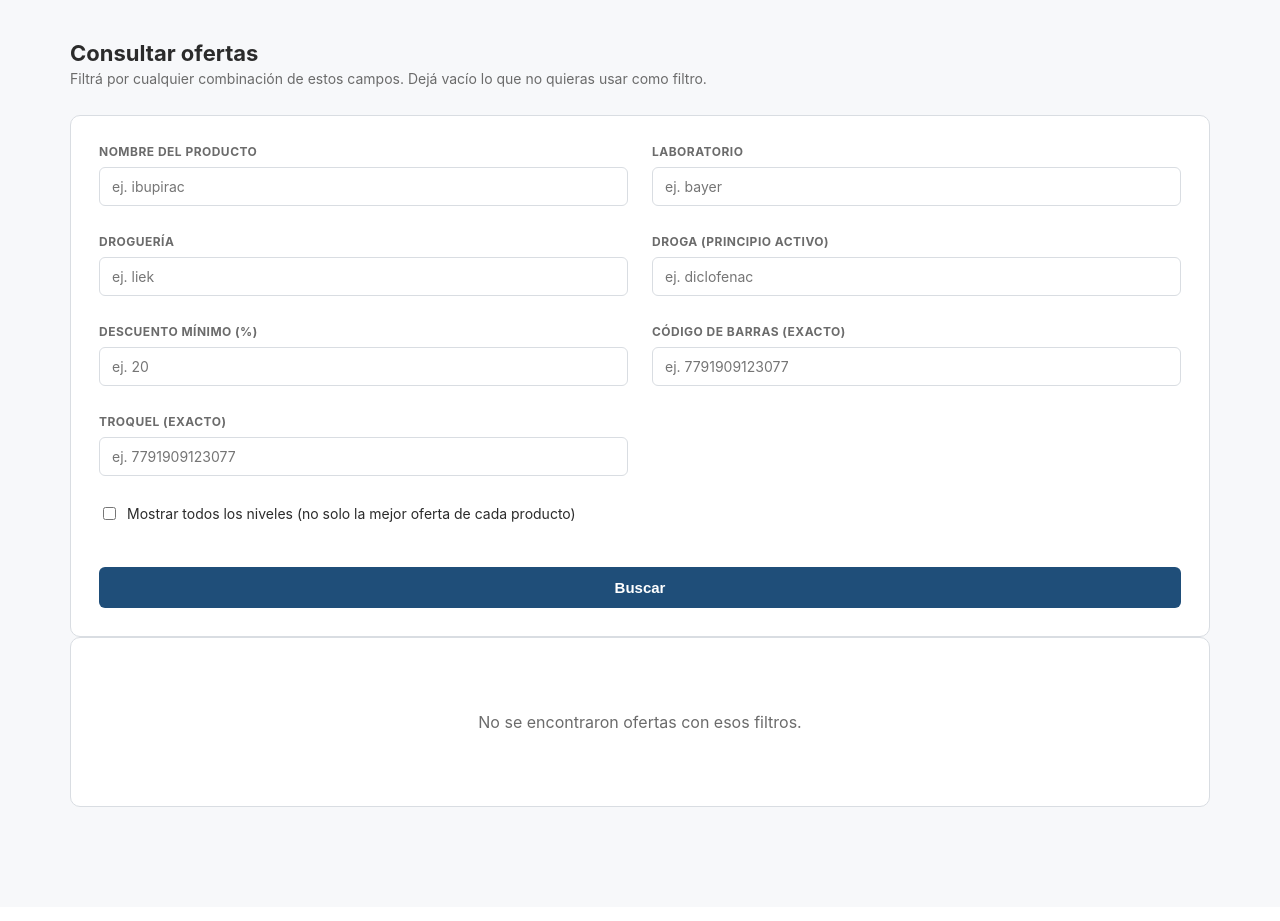
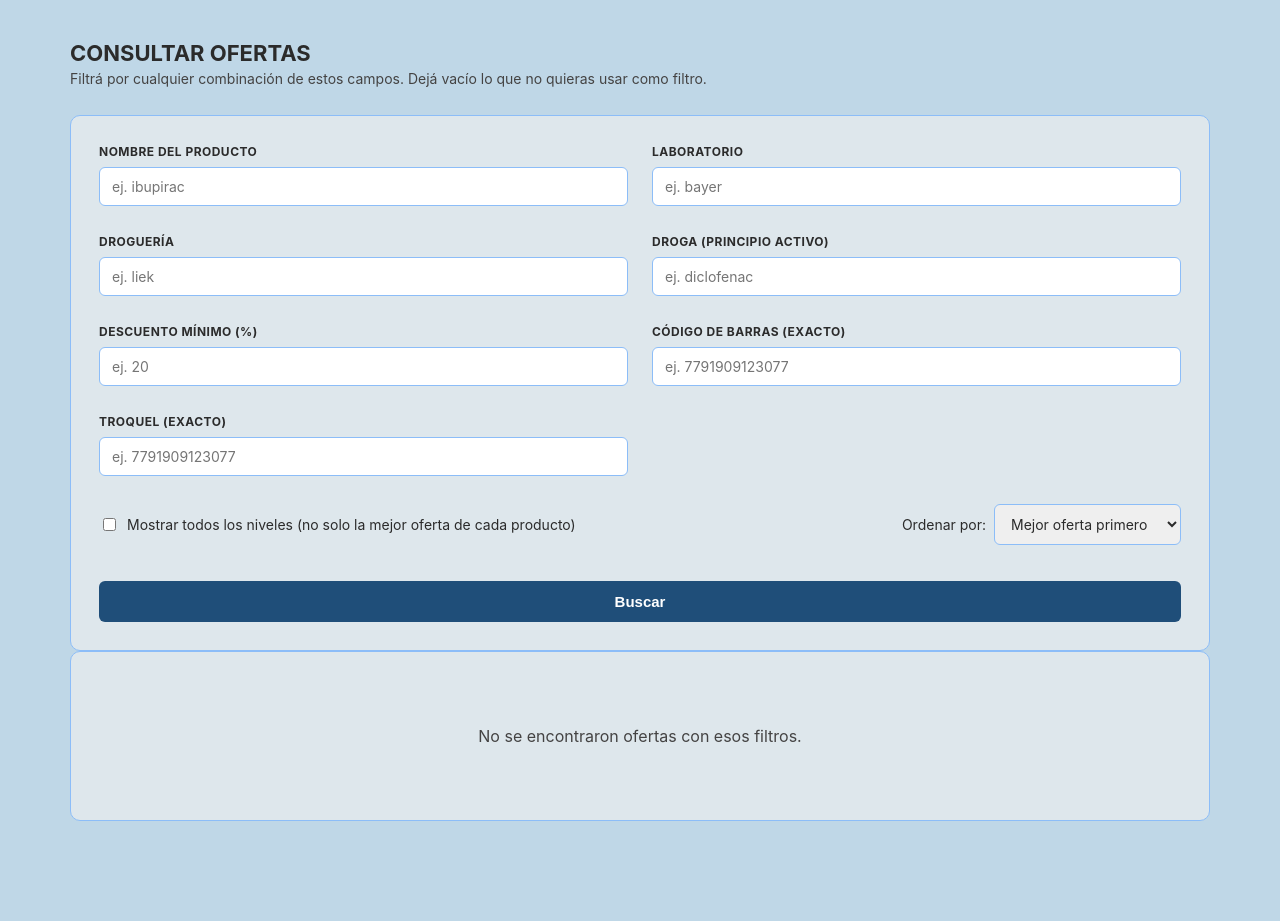
Before and after one commit to Lumacel/Gestor_ofertas_droguerias, a Flask app: page /consultar in a window 1280 px wide. Shown: the part 48-969 px from the top of the page. Before the commit the page ends 855 px from the top, so only its background shows below. Run offline with Flask 3, Linux system fonts and the light colour scheme; data that the repository does not hold is empty; some libraries are stand-ins or nearby versions.

Commit message:
add campo ordenar segun

```diff
--- a/app.py
+++ b/app.py
@@ -130,6 +130,9 @@ def api_ofertas():
     # por defecto solo se ven las ofertas ganadoras; el frontend manda
     # "false" explicito cuando el usuario tilda "mostrar todos los niveles"
     solo_mejores = request.args.get("solo_mejores", "true") != "false"
+    orden = request.args.get("orden", "porcentaje")
+    if orden not in ("porcentaje", "nombre"):
+        orden = "porcentaje"
 
     with BaseDatos() as db:
         resultados = db.buscar_ofertas(
@@ -141,6 +144,7 @@ def api_ofertas():
             drogueria=drogueria,
             porcentaje_minimo=porcentaje_minimo,
             solo_mejores=solo_mejores,
+            orden=orden,
         )
 
     return jsonify([serializar_fila(r) for r in resultados])
--- a/base_datos.py
+++ b/base_datos.py
@@ -109,7 +109,8 @@ class BaseDatos:
 
     def buscar_ofertas(self, producto_id=None, codigo=None, troquel=None, nombre=None,
                         laboratorio=None, droga=None, drogueria=None,
-                        porcentaje_minimo=None, solo_mejores=True, limite=100):
+                        porcentaje_minimo=None, solo_mejores=True, orden="porcentaje",
+                        limite=100):
         """Busqueda combinada: cualquier filtro que venga en None se
         ignora, y los que si vienen se combinan con AND. producto_id
         es para cuando ya tenes el id a mano (ej. el usuario lo eligio
@@ -126,7 +127,13 @@ class BaseDatos:
         solo_mejores=False se ven todos los niveles que compiten, con
         'es_mejor' marcando cual gano -- util para auditar o depurar,
         como cuando cargamos un descuento de prueba para verificar la
-        logica."""
+        logica.
+
+        orden="porcentaje" (por defecto) muestra primero las mejores
+        ofertas, sin importar a que producto pertenecen. orden="nombre"
+        agrupa todo por producto (alfabetico) y dentro de cada uno
+        ordena por porcentaje -- util para comparar de un vistazo las
+        distintas ofertas de un mismo producto entre si."""
         condiciones = ["(d.fecha_fin IS NULL OR d.fecha_fin >= CURRENT_DATE)"]
         parametros = []
 
@@ -179,7 +186,7 @@ class BaseDatos:
             )
             SELECT * FROM resultados
             {"WHERE es_mejor" if solo_mejores else ""}
-            ORDER BY porcentaje DESC, producto
+            ORDER BY {"producto, porcentaje DESC" if orden == "nombre" else "porcentaje DESC, producto"}
             LIMIT %s;
         """
         parametros.append(limite)
--- a/templates/base.html
+++ b/templates/base.html
@@ -9,9 +9,10 @@
     --azul: #1f4e79;
     --azul-oscuro: #163a5c;
     --texto: #2b2b2b;
-    --texto-suave: #6b6b6b;
-    --borde: #d9dde2;
-    --fondo: #f7f8fa;
+    --texto-claro: #fff;
+    --texto-suave: #444343;
+    --borde: #8cbdf8;
+    --fondo: #bfd7e7;
     --error: #b3261e;
     --error-fondo: #fbeceb;
     --ok-fondo: #e8f3ec;
@@ -45,10 +46,10 @@
     padding: 0 20px 60px;
   }
   main.ancho { max-width: 1180px; }
-  h1 { font-size: 22px; margin-bottom: 4px; }
+  h1 { font-size: 22px; margin-bottom: 4px; text-transform: uppercase; color: var(--texto); }
   .subtitulo { color: var(--texto-suave); margin-top: 0; margin-bottom: 28px; font-size: 14px; }
   .tarjeta {
-    background: #fff;
+    background: #dee7ec;
     border: 1px solid var(--borde);
     border-radius: 10px;
     padding: 28px;
@@ -59,7 +60,7 @@
     font-weight: 700;
     text-transform: uppercase;
     letter-spacing: 0.04em;
-    color: var(--texto-suave);
+    color: var(--texto);
     margin-bottom: 8px;
   }
   form > * { margin-top: 28px; }
--- a/templates/consultar_ofertas.html
+++ b/templates/consultar_ofertas.html
@@ -62,10 +62,20 @@
       <div></div>
     </div>
 
-    <label style="display:flex; align-items:center; gap:8px; font-weight:400; text-transform:none; letter-spacing:normal; color:var(--texto); font-size:14px;">
-      <input type="checkbox" id="f_todos_los_niveles" style="width:auto;">
-      Mostrar todos los niveles (no solo la mejor oferta de cada producto)
-    </label>
+    <div style="display:flex; align-items:center; justify-content:space-between; flex-wrap:wrap; gap:16px;">
+      <label style="display:flex; align-items:center; gap:8px; font-weight:400; text-transform:none; letter-spacing:normal; color:var(--texto); font-size:14px; margin:0;">
+        <input type="checkbox" id="f_todos_los_niveles" style="width:auto;">
+        Mostrar todos los niveles (no solo la mejor oferta de cada producto)
+      </label>
+
+      <label style="display:flex; align-items:center; gap:8px; font-weight:400; text-transform:none; letter-spacing:normal; color:var(--texto); font-size:14px; margin:0;">
+        Ordenar por:
+        <select id="f_orden" style="width:auto;">
+          <option value="porcentaje">Mejor oferta primero</option>
+          <option value="nombre">Nombre del producto</option>
+        </select>
+      </label>
+    </div>
 
     <button type="submit" id="boton_buscar">Buscar</button>
   </form>
@@ -144,6 +154,7 @@ function armarQuery() {
   });
   const todosLosNiveles = document.getElementById("f_todos_los_niveles").checked;
   parametros.set("solo_mejores", todosLosNiveles ? "false" : "true");
+  parametros.set("orden", document.getElementById("f_orden").value);
   return parametros.toString();
 }
 
@@ -207,8 +218,7 @@ function renderizarResultados(filas, mostrandoTodosLosNiveles) {
   `;
 }
 
-document.getElementById("formulario_busqueda").addEventListener("submit", async (evento) => {
-  evento.preventDefault();
+async function ejecutarBusqueda() {
   const boton = document.getElementById("boton_buscar");
   const contenedor = document.getElementById("resultados");
 
@@ -228,9 +238,20 @@ document.getElementById("formulario_busqueda").addEventListener("submit", async
     boton.disabled = false;
     boton.textContent = "Buscar";
   }
+}
+
+document.getElementById("formulario_busqueda").addEventListener("submit", (evento) => {
+  evento.preventDefault();
+  ejecutarBusqueda();
 });
 
+// el checkbox y el selector de orden disparan la busqueda solos,
+// sin esperar a que se apriete "Buscar" -- son cambios de como se
+// MUESTRA lo ya buscado, no filtros nuevos que ameriten confirmar
+document.getElementById("f_todos_los_niveles").addEventListener("change", ejecutarBusqueda);
+document.getElementById("f_orden").addEventListener("change", ejecutarBusqueda);
+
 // buscar automaticamente al entrar a la pagina, sin filtros (trae las mas recientes)
-document.getElementById("formulario_busqueda").dispatchEvent(new Event("submit"));
+ejecutarBusqueda();
 </script>
 {% endblock %}
```
